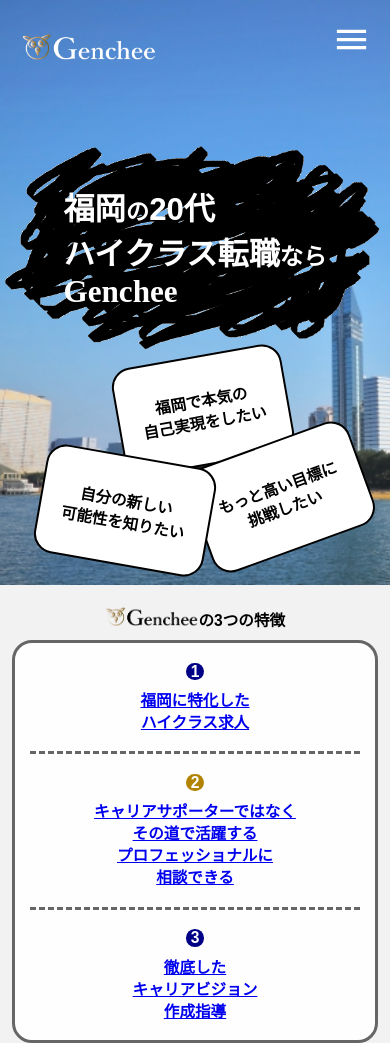
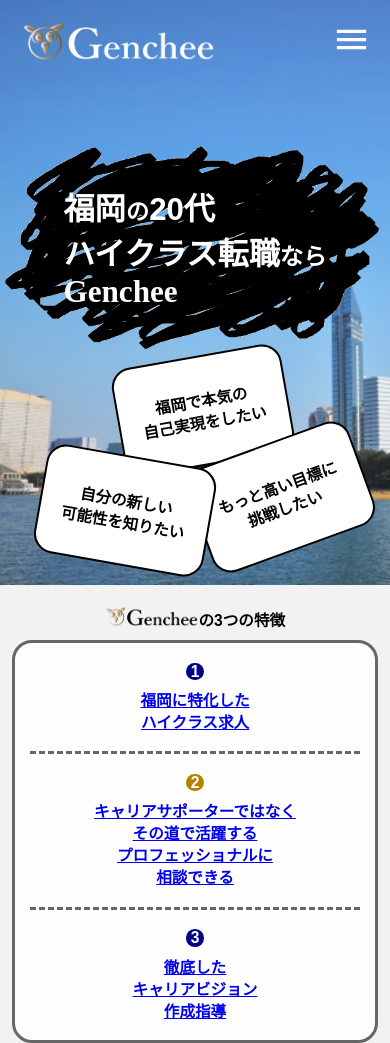
Before and after one commit to taketo-eng/Genchee, a plain HTML site: page index.html in a window 390 px wide. Shown: the top 1043 px of the page. Drawn offline with Linux system fonts and the light colour scheme.

Commit message:
adjust logo size on sp

```diff
--- a/assets/css/header.css
+++ b/assets/css/header.css
@@ -115,6 +115,10 @@
 
     .sp{
         display:block;
+    }
+
+    .logo{
+        width: 50rem;
     }
 
     .nav-icon img{
```
